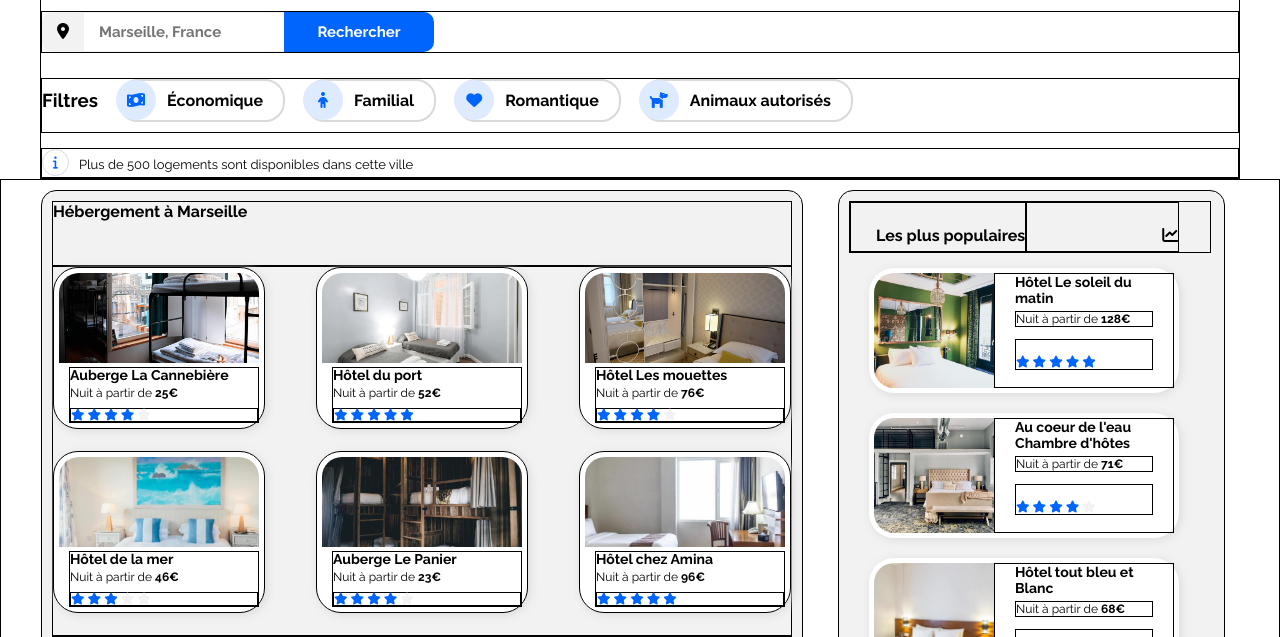
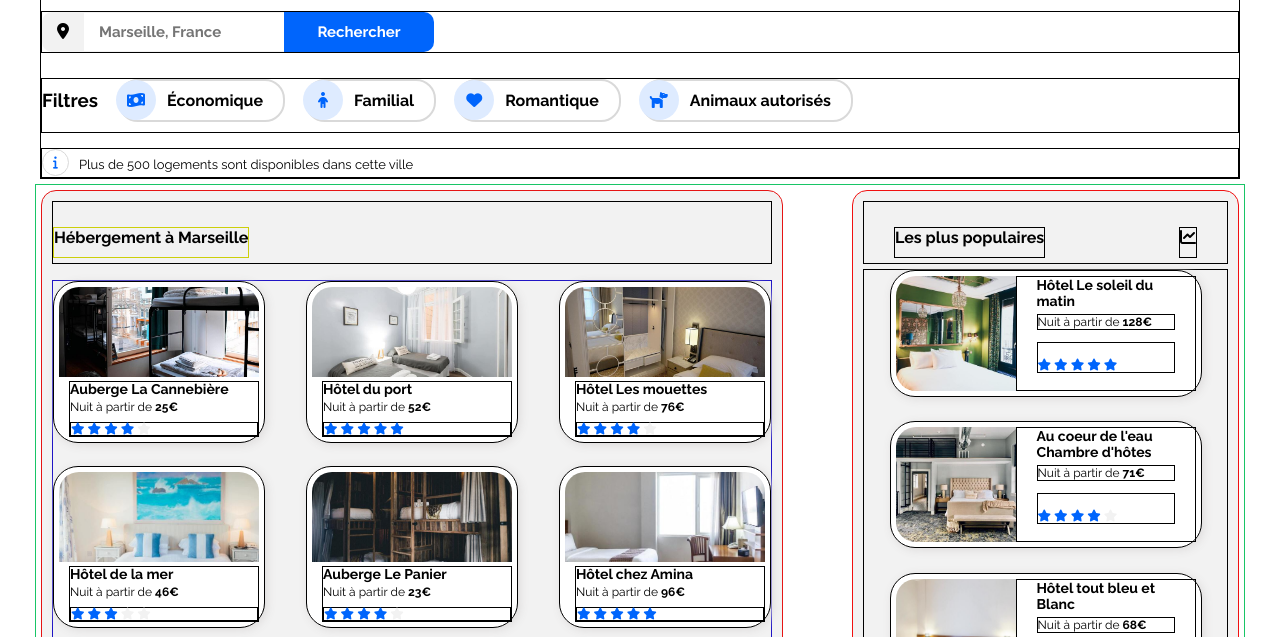
Before and after one commit to icimike/michaelcharveron_p2_01122020, a plain HTML site: page index.html in a window 1280 px wide. Shown: the part 129-766 px from the top of the page. Drawn offline with Linux system fonts and the light colour scheme.

Commit message:
mapping d et a

```diff
--- a/index.html
+++ b/index.html
@@ -69,7 +69,9 @@
 <div class="displayAside">
 
     <section class="display">
-        <h4 class="d-title">Hébergement à Marseille</h4>
+        <div class="d-title">
+            <h4 class="d-title-top">Hébergement à Marseille</h4>
+        </div>
             <div class="d-thumbnail">
             <div class="d-backgroundThumbnail">
                     <figure>
@@ -192,8 +194,8 @@
             <h4 class="a-title">Les plus populaires</h4>
             <span class="a-icon"><i class="fas fa-chart-line"></i></span>
         </div>
-
-            <div class="a-backgroundThumbnail">
+            <div class="a-thumbnail">
+                <div class="a-backgroundThumbnail">
 
                     <figure>
                         <img class="a-photo" src="images/hebergements/4_small/emile-guillemot-Bj_rcSC5XfE-unsplash.jpg" alt="chambre">
@@ -248,7 +250,8 @@
                                 <span class="star-1"><i class="fas fa-star"></i></span>
                             </div>
                     </div>
-            </div>
+                </div>
+           </div>
     </aside>
 </div>
 
--- a/style.css
+++ b/style.css
@@ -211,28 +211,36 @@ figure, h3, h4, h5 {
 }
 
 .displayAside {
-  border: 1px solid black;
+  border: 1px solid rgb(24, 197, 102);
   display: flex;
-  padding: 0 0 30px 30px;
-  height: 500px;
+  justify-content: space-between;
+  height: 550px;
+  margin: 5px 35px 0 35px;
 }
 
 .display {
-  border: 1px solid black;
+  border: 1px solid rgb(230, 20, 20);
   display: flex;
   flex-wrap: wrap;
   width: 740px;
-  height: 500px;
+  height: 520px;
   background-color: #F2F2F2;
   border-radius: 15px;
-  margin: 10px;
-  padding: 10px;
+  margin: 5px;
+
 }
 
 .d-title {
+  display: flex;
   border: 1px solid black;
   width: 740px;
+  margin: 10px 10px 0 10px;
+  height: 61px;
+}
 
+.d-title-top {
+  border: 1px solid rgb(204, 207, 10);
+  margin: 25px 0 5px 0;
 }
 
 .d-thumbnail {
@@ -240,7 +248,9 @@ figure, h3, h4, h5 {
   flex-wrap: wrap;
   justify-content: space-between;
   width: 740px;
-  border: 1px solid black;
+  height: 370px;
+  border: 1px solid rgb(32, 21, 197);
+  margin: 10px;
 }
 
 .d-backgroundThumbnail {
@@ -279,47 +289,63 @@ figure, h3, h4, h5 {
 .d-button-title {
   border: 1px solid black;
   width: 740px;
-  padding-left: 25px;
+  height: 30px;
+  margin: 0 10px 5px 10px;
 }
 
 /* Mise en forme ASIDE */
 aside {
-  border: 1px solid black;
+  display: flex;
+  flex-wrap: wrap;
+  border: 1px solid rgb(241, 16, 16);
   width: 365px;
   height: 500px;
   background-color: #F2F2F2;
   border-radius: 15px;
-  margin: 10px 30px 30px 25px;
+  margin: 5px;
   padding: 10px;
+
 }
 
 .asideTitle {
   border: 1px solid black;
   display: flex;
-  width: 360px;
-  height: 50px;
+  justify-content: space-between;
+  width: 365px;
+  height: 61px;
 }
 
 .a-title {
   border: 1px solid black;
-  margin: 0;
-  padding: 23px 0 0 25px;
+  margin: 25px 20px 5px 30px;
 }
 
 .a-icon {
   border: 1px solid black;
-  padding: 23px 0 0 135px;
+  margin: 25px 30px 5px 10px;
+}
+
+.a-thumbnail {
+  display: flex;
+  flex-direction: column;
+  align-content: center;
+  flex-wrap: wrap;
+  justify-content: space-between;
+  border: 1px solid black;
+  margin-top: 5px;
+  width: 365px;
+  height: 430px;
 }
 
 .a-backgroundThumbnail {
   display: flex;
   background-color: white;
+  border: 1px solid black;
   box-shadow:2px 2px 10px #dddbdb;
   width: 300px;
   height: 115px;
   border-radius: 25px;
   padding: 5px;
-  margin: 15px 0 20px 20px;
   cursor: pointer;
 }
 
```
